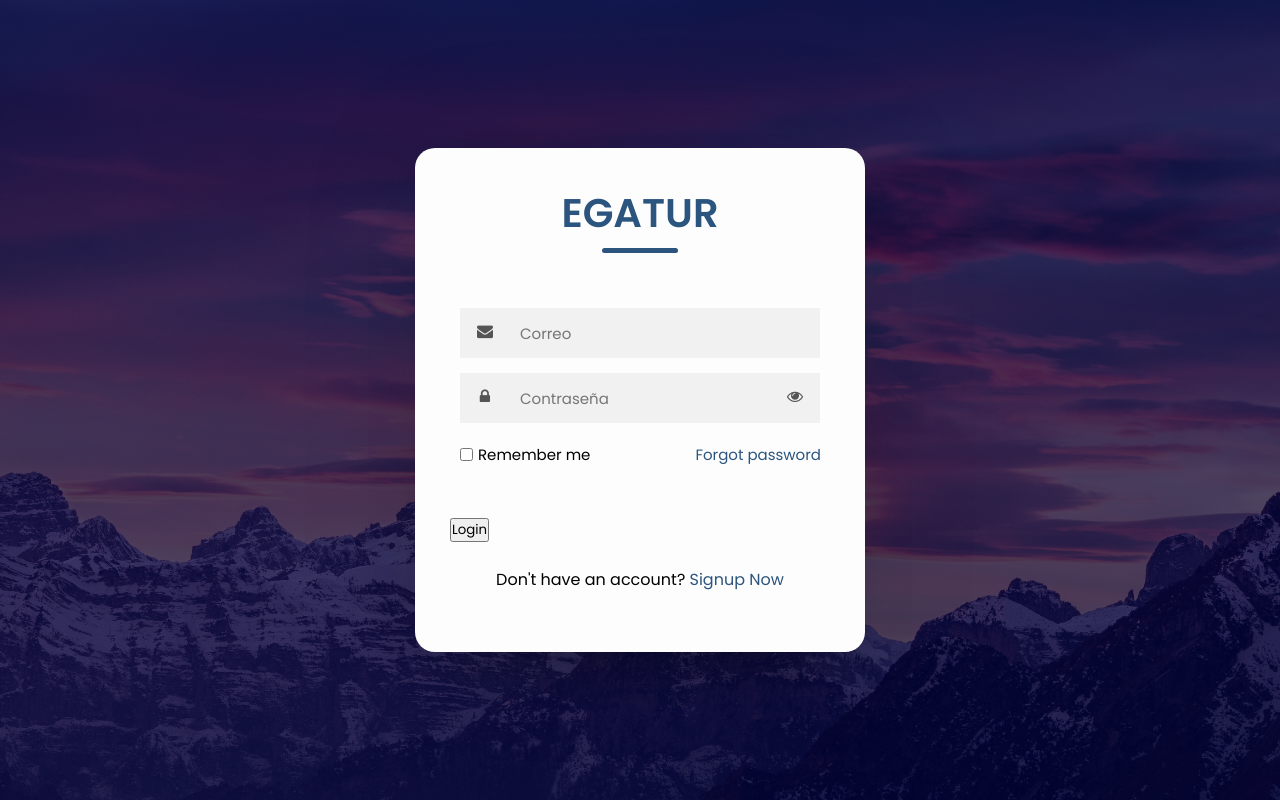
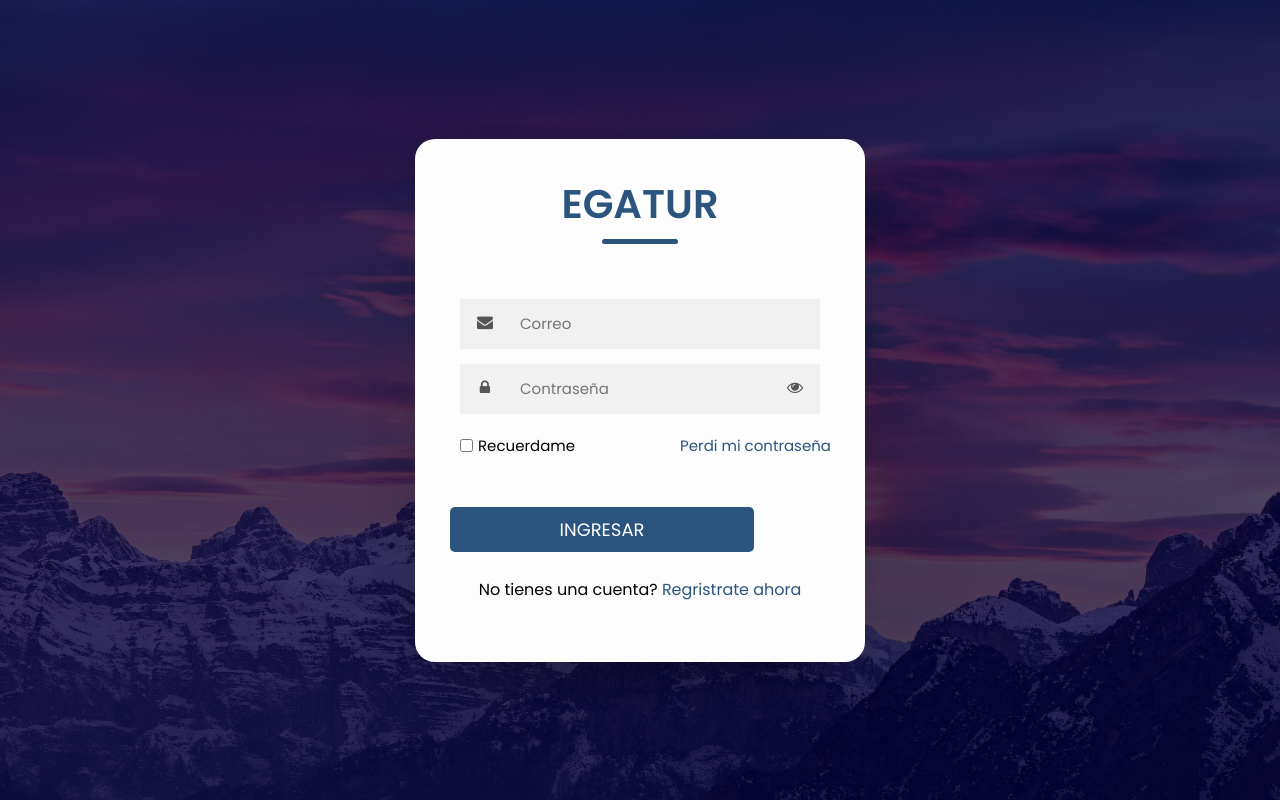
Before and after one commit to JhonHuanacuni/MonitoreoTyH_EGATUR, a PHP site: page / in a window 1280 px wide. Run offline with PHP 8.4, Linux system fonts and the light colour scheme.

Commit message:
corrigiendo el login

```diff
--- a/css/style1.css
+++ b/css/style1.css
@@ -110,6 +110,7 @@ body {
 }
 
 .btn {
+
     height: 45px;
     width: 80%;
     background-color: #2B547E;
@@ -121,6 +122,7 @@ body {
     transition: all 0.3s;
     padding: 0 15px;
     margin: auto;
+
 }
 
 .btn:hover {
--- a/index.php
+++ b/index.php
@@ -37,12 +37,10 @@ session_start();
           /* $decrypt = password_verify($pass, $password); */
 
           /* if ($decrypt) */
-          if ($pass==$password) {
+          if ($pass == $password) {
             $_SESSION['id'] = $row['id'];
             $_SESSION['username'] = $row['username'];
             header("location: home.php");
-
-
           } else {
             echo "<div class='message'>
                     <p>Wrong Password</p>
@@ -50,28 +48,22 @@ session_start();
 
             echo "<a href='index.php'><button class='btn'>Go Back</button></a>";
           }
-
         } else {
           echo "<div class='message'>
                     <p>Wrong Email or Password</p>
                     </div><br>";
 
           echo "<a href='login.php'><button class='btn'>Go Back</button></a>";
-
         }
-
-
       } else {
 
-
-        ?>
+      ?>
 
         <header>EGATUR</header>
         <hr>
         <form action="#" method="POST">
 
           <div class="form-box">
-
 
             <div class="input-container">
               <i class="fa fa-envelope icon"></i>
@@ -86,23 +78,24 @@ session_start();
 
             <div class="remember">
               <input type="checkbox" class="check" name="remember_me">
-              <label for="remember">Remember me</label>
-              <span><a href="forgot.php">Forgot password</a></span>
+              <label for="remember">Recuerdame</label>
+              <span><a href="forgot.php">Perdi mi contraseña</a></span>
             </div>
 
           </div>
 
-          <input type="submit" name="login" id="submit" value="Login" class="button">
+          <input class="btn" type="submit" name="login" id="submit" value="INGRESAR">
+
 
           <div class="links">
-            Don't have an account? <a href="signup.php">Signup Now</a>
+            No tienes una cuenta? <a href="signup.php">Regristrate ahora</a>
           </div>
 
         </form>
-      </div>
-      <?php
+    </div>
+  <?php
       }
-      ?>
+  ?>
   </div>
   <script>
     const toggle = document.querySelector(".toggle"),
```
